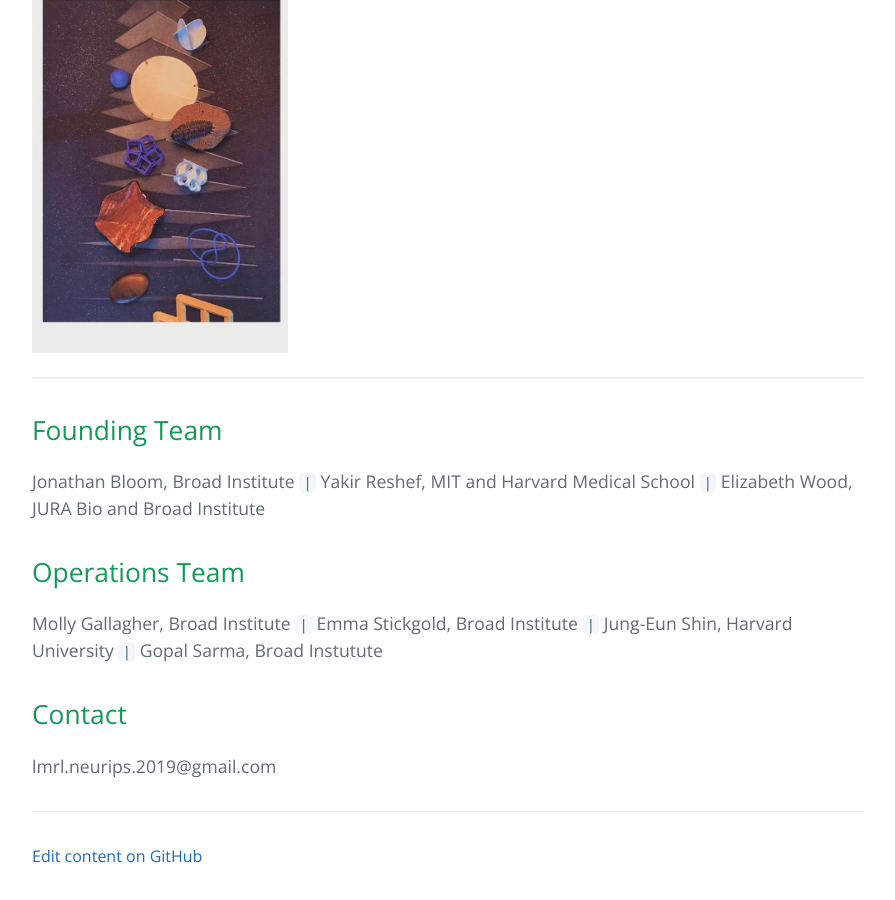
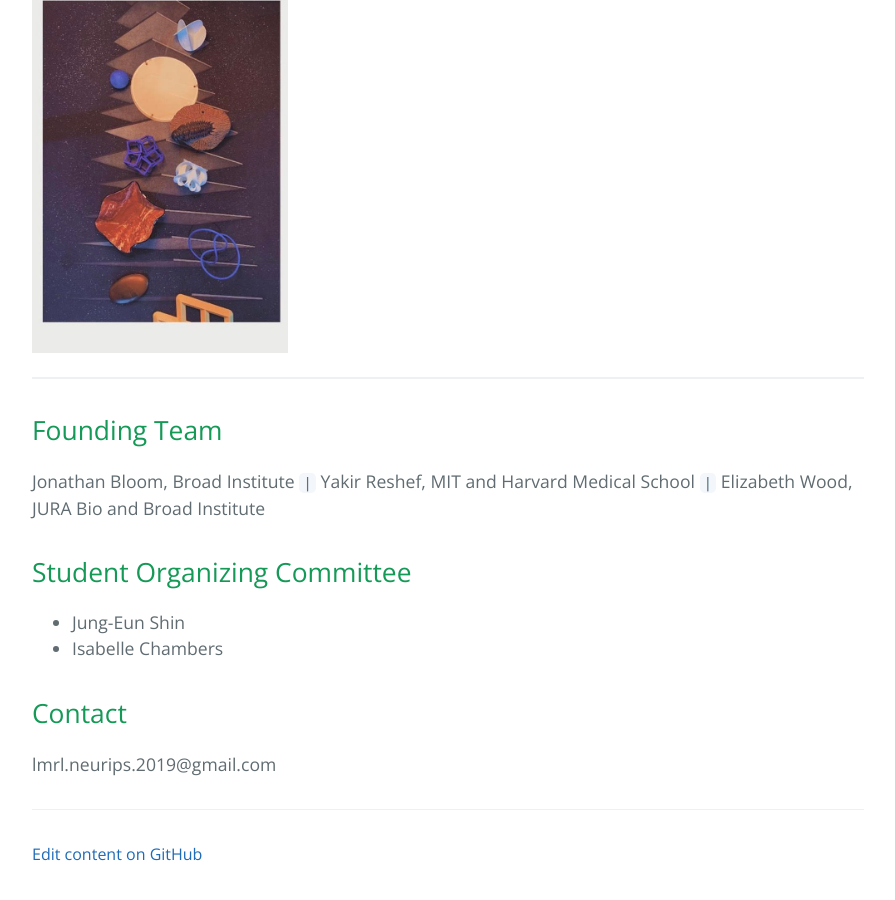
Before and after one commit to lmrl-bio/lmrl-bio.github.io, a Jekyll site: the page built from people.md, in a window 1280 px wide and 900 px high, scrolled down 1481 px. Shown: the whole window, without its empty margins (192-1087 px from the left). Built offline with Jekyll 4.4.1, drawn with Linux system fonts in a browser that asks for light colours; our own code applies the rules of GitHub Pages for plain Markdown files.

Commit message:
Update people.md

```diff
--- a/people.md
+++ b/people.md
@@ -17,7 +17,7 @@ layout: default
 - Alex Wiltschko, Google Brain
 - **Anne Carpenter, Broad Institute**`**`
 - Alex Bloemendal, Broad Institute
-- Wouter Boomsma, University of Copenhagen
+- Wouter Boomsma, University of Copenhagen`*`
 - Danilo Bzdok, RWTH Aachen University
 - Anshul Kundaje, Stanford University
 - Allon Klein, Harvard Medical School
@@ -35,6 +35,7 @@ layout: default
 `**` Main Organizer
 `*` Section Faciliator
 
+
 ## Conference Contacts
 LMRL Team: <a href="mailto:lmrl.neurips.2019@gmail.com">lmrl.neurips.2019@gmail.com</a>
 
@@ -47,11 +48,9 @@ Jonathan Bloom, Broad Institute `|`
 Yakir Reshef, MIT and Harvard Medical School `|`
 Elizabeth Wood, JURA Bio and Broad Institute
 
-## Operations Team
-Molly Gallagher, Broad Institute `|`
-Emma Stickgold, Broad Institute `|`
-Jung-Eun Shin, Harvard University `|`
-Gopal Sarma, Broad Instutute
+## Student Organizing Committee
+- Jung-Eun Shin
+- Isabelle Chambers
 
 ## Contact
 lmrl.neurips.2019@gmail.com
```
